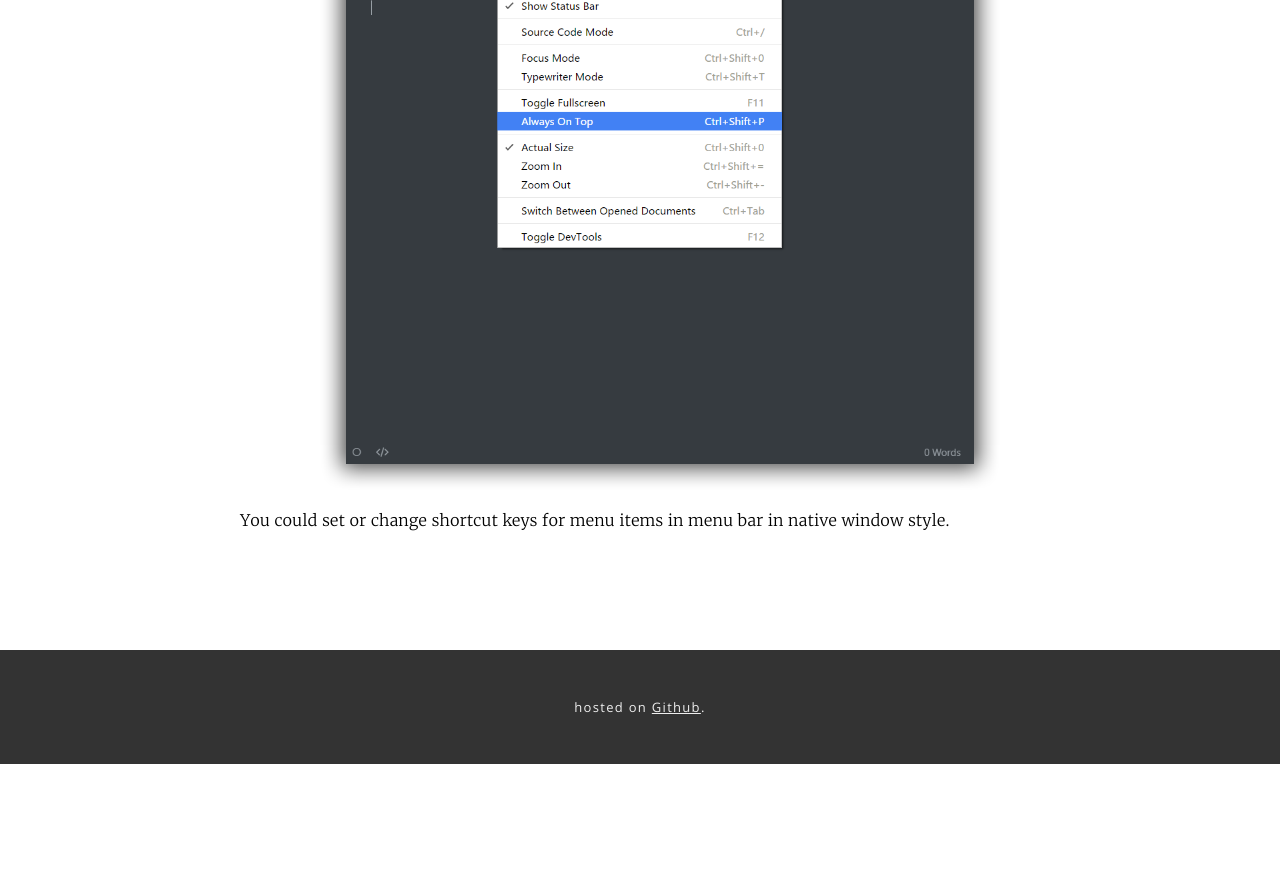
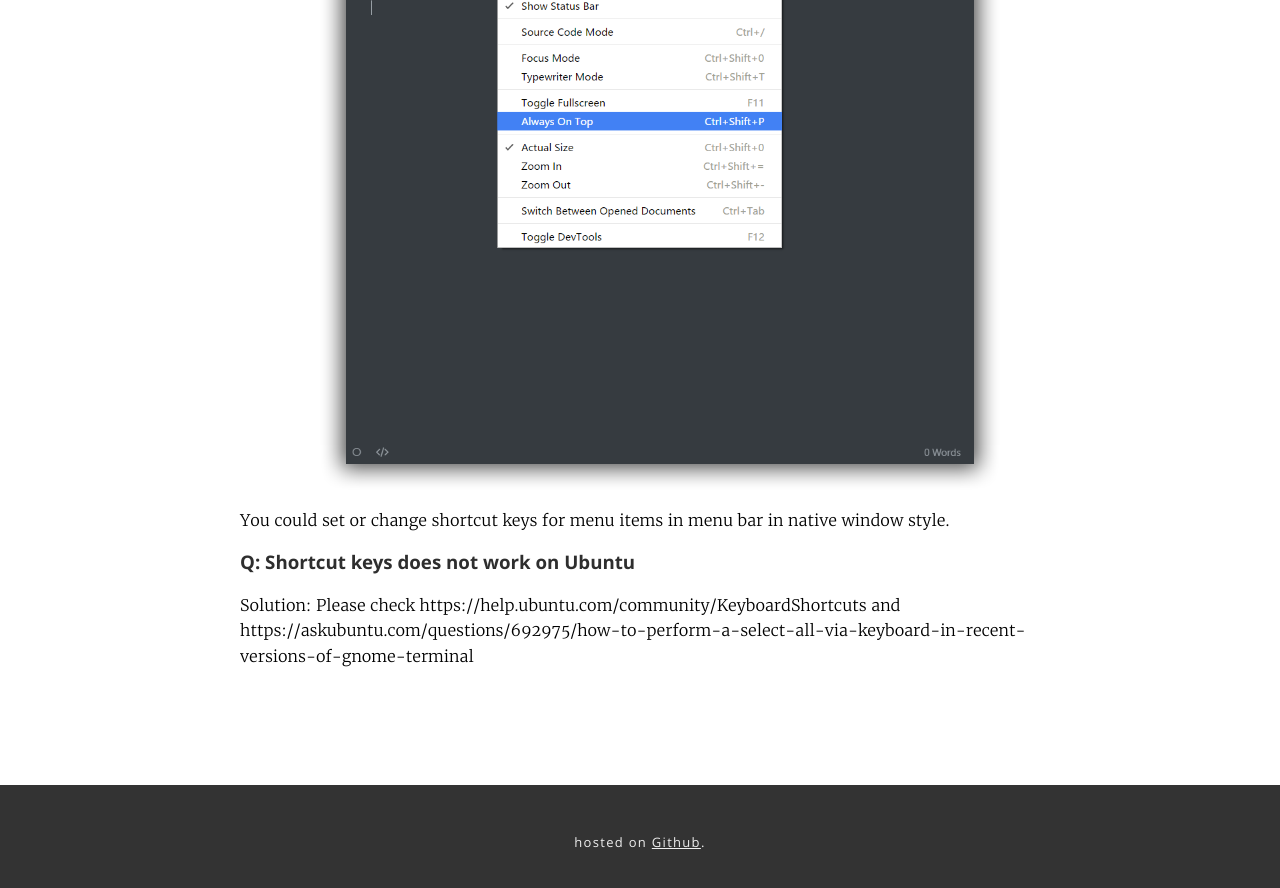
Before and after one commit to typora/support.typora.io, a Jekyll site: the page built from _posts/2016-08-14-Custom Key Binding.md, in a window 1280 px wide and 900 px high, scrolled down 3484 px. Shown: the top 888 px of the window. Built offline with Jekyll 4.4.1, drawn with Linux system fonts in a browser that asks for light colours; nearby versions of some CDN libraries; library files that are not in the unit come from our copies; before the commit the page ends 4248 px from its top, so only the background shows below that; some of the changed text lies outside the part shown.

Commit message:
Update 2016-08-14-Custom Key Binding.md

```diff
--- a/_posts/2016-08-14-Custom Key Binding.md
+++ b/_posts/2016-08-14-Custom Key Binding.md
@@ -44,3 +44,7 @@
    ![sshot-2](/media/custom-key-binding/sshot-2.png)
 
 You could set or change shortcut keys for menu items in menu bar in native window style.
+
+### Q: Shortcut keys does not work on Ubuntu
+
+Solution: Please check https://help.ubuntu.com/community/KeyboardShortcuts and https://askubuntu.com/questions/692975/how-to-perform-a-select-all-via-keyboard-in-recent-versions-of-gnome-terminal
```
Also changed, not shown: other parts of _posts/2016-08-14-Custom Key Binding.md (+1 -1 lines).
